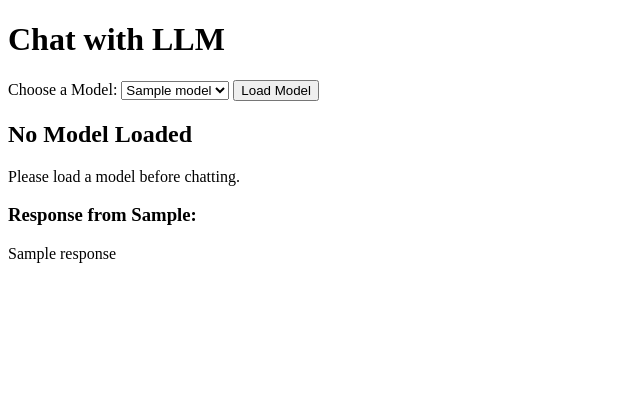
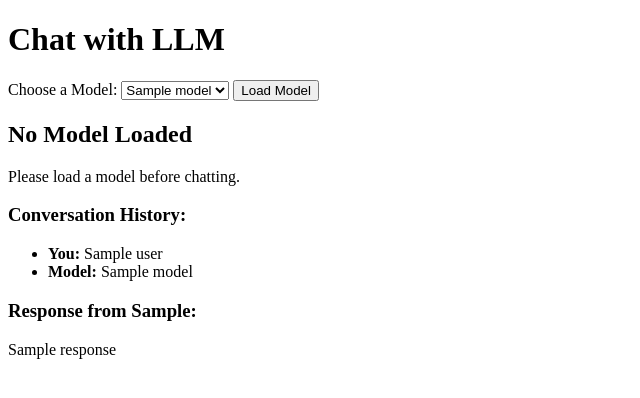
Before and after one commit to tayyibgondal/tele-ai-hub, a Flask app: template templates/chat.html in a window 1280 px wide. Shown: the top 398 px of the page, without its empty margins (0-640 px from the left). Run offline with Flask 3, Linux system fonts and the light colour scheme; the template is opened without the code that fills it: most values are stand-ins (such as "Sample title", 1, 10 or a date in 2020).

Commit message:
feat(chat): Display conversation history in chat.html template

```diff
--- a/templates/chat.html
+++ b/templates/chat.html
@@ -27,6 +27,17 @@
         <p>Please load a model before chatting.</p>
     {% endif %}
 
+    <!-- Display the conversation history -->
+    {% if conversation_history %}
+        <h3>Conversation History:</h3>
+        <ul>
+            {% for message in conversation_history %}
+                <li><strong>You:</strong> {{ message.user }}</li>
+                <li><strong>Model:</strong> {{ message.model }}</li>
+            {% endfor %}
+        </ul>
+    {% endif %}
+
     <!-- Conditionally render chat form only if model is loaded -->
     {% if model_loaded %}
         <form method="POST">
```
